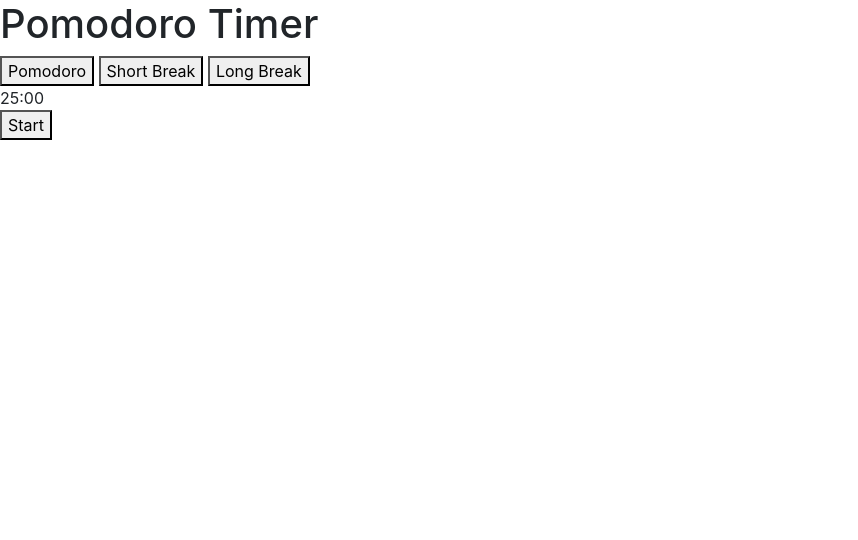
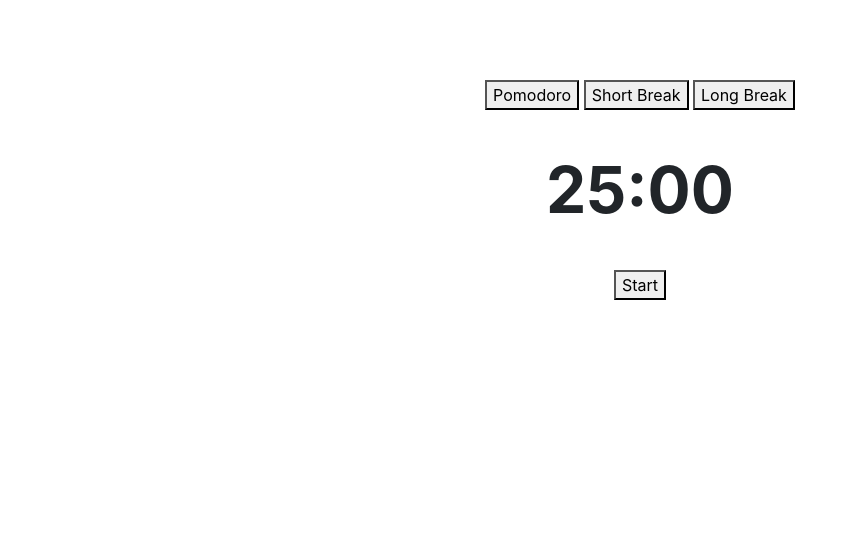
Before and after one commit to dokoe92/CS50_final, a Flask app: page /pomodoro in a window 1280 px wide. Shown: the part 56-596 px from the top of the page, without its empty margins (0-858 px from the left). Run offline with Flask 2, Linux system fonts and the light colour scheme; a user stored in the database is signed in.

Commit message:
started with basic css for pomodoro

```diff
--- a/app.py
+++ b/app.py
@@ -1,6 +1,6 @@
 import sqlite3
 
-from flask import Flask, render_template, request, session, url_for, redirect
+from flask import Flask, url_for, render_template, request, session,  redirect
 from werkzeug.security import check_password_hash, generate_password_hash
 
 from helpers import failure, login_required
@@ -10,6 +10,7 @@
 
 app.config["TEMPLATES_AUTO_RELOAD"] = True
 app.config["SECRET_KEY"] = "hallosecretkey"
+
 
 
 @app.route("/", methods=["GET"])
--- /dev/null
+++ b/static/pomodoro.css
@@ -0,0 +1,15 @@
+
+.pomodoro-app {
+    width: 20rem;
+    margin: 5rem auto;
+    display: flex;
+    flex-direction: column;
+    justify-content: center;
+    align-items: center;
+}
+
+.pomodoro-timer {
+    padding: 2rem 2rem;
+    font-size: 4rem;
+    font-weight: bold;
+}
--- a/templates/index.html
+++ b/templates/index.html
@@ -1,7 +1,7 @@
 {% extends "layout.html" %}
 
 {% block title %}
-    Start
+
 {% endblock %}
 
 {% block main%}
--- a/templates/layout.html
+++ b/templates/layout.html
@@ -6,6 +6,12 @@
     <meta name="viewport" content="width=device-width, initial-scale=1.0">
     <link rel="stylesheet" href="https://cdn.jsdelivr.net/npm/bootstrap@4.0.0/dist/css/bootstrap.min.css" integrity="sha384-Gn5384xqQ1aoWXA+058RXPxPg6fy4IWvTNh0E263XmFcJlSAwiGgFAW/dAiS6JXm" crossorigin="anonymous">
     <link rel="stylesheet" href="/static/style.css">
+    {% if request.endpoint == "pomodoro" %}
+      <link rel="stylesheet" href="{{ url_for('static', filename='pomodoro.css') }}">
+    {% endif %}
+
+
+
     <title>Timoro: {% block title %}{% endblock %}</title>
 </head>
 <body>
--- a/templates/login.html
+++ b/templates/login.html
@@ -1,7 +1,7 @@
 {% extends "layout.html" %}
 
 {% block title %}
-    Start
+    Login
 {% endblock %}
 
 {% block main%}
--- a/templates/pomodoro.html
+++ b/templates/pomodoro.html
@@ -1,12 +1,11 @@
 {% extends "layout.html" %}
 
+
 {% block title %}
-    Start
+    Pomodoro
 {% endblock %}
 
 {% block main%}
-<h1>Pomodoro Timer</h1>
-
 <div class="pomodoro-app">
     <div class="pomodoro-btns">
         <button>Pomodoro</button>
--- a/templates/register.html
+++ b/templates/register.html
@@ -1,7 +1,7 @@
 {% extends "layout.html" %}
 
 {% block title %}
-    Start
+    Register
 {% endblock %}
 
 {% block main%}
--- a/templates/welcome.html
+++ b/templates/welcome.html
@@ -1,7 +1,7 @@
 {% extends "layout.html" %}
 
 {% block title %}
-    Start
+    Welcome
 {% endblock %}
 
 {% block main%}
```
